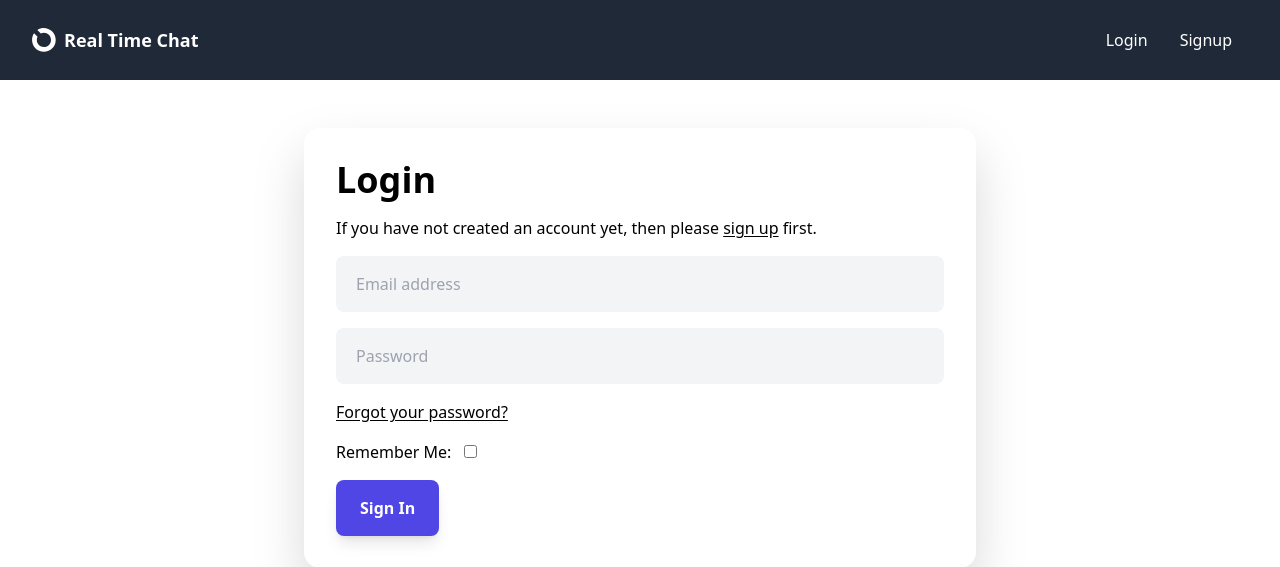
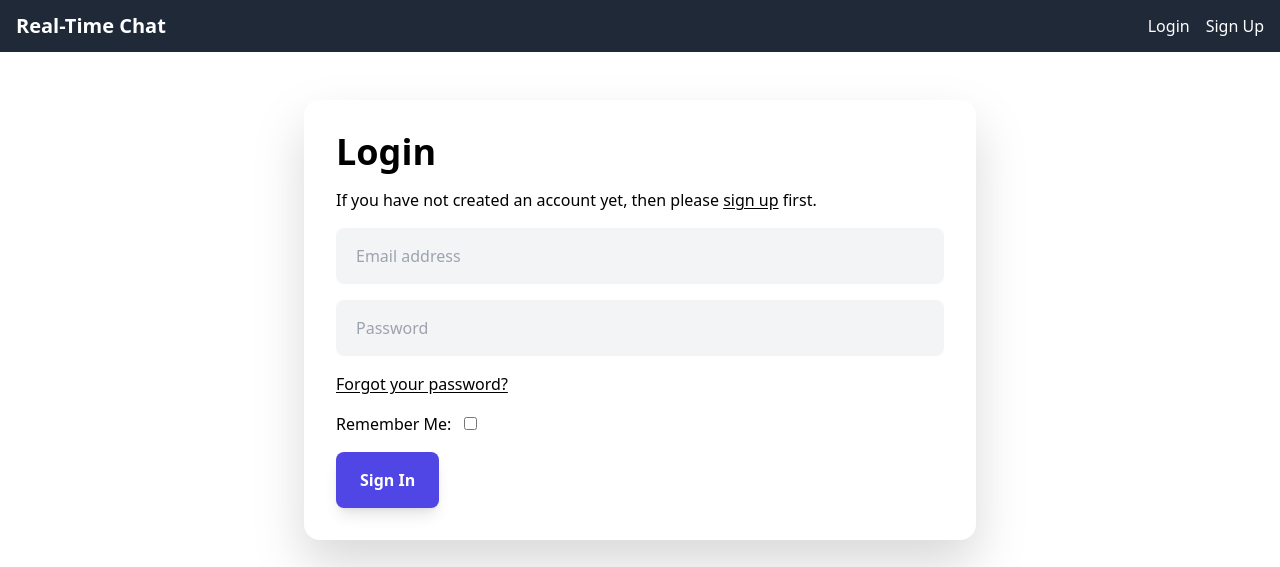
Before and after one commit to zainkiyani682/Live_Cha, a Django app: a page that uses templates/base.html in a window 1280 px wide. Shown: the top 567 px of the page. Run offline with Django 5.2, Linux system fonts and the light colour scheme; parts of the project's set-up code (start-up, migrations or seed data) failed here and were passed over; some libraries are stand-ins or nearby versions.

Commit message:
login logout and signup functionality added

```diff
--- a/a_core/settings.py
+++ b/a_core/settings.py
@@ -15,7 +15,7 @@ from environ import Env
 env = Env()
 Env.read_env()
 ENVIORNMENT = env('ENVIORNMENT', default ="production")
-ENVIORNMENT = "production"
+# ENVIORNMENT = "production"
 # Build paths inside the project like this: BASE_DIR / 'subdir'.
 BASE_DIR = Path(__file__).resolve().parent.parent
 
--- a/a_users/urls.py
+++ b/a_users/urls.py
@@ -1,4 +1,4 @@
-from django.urls import path
+from django.urls import path, include
 from a_users.views import *
 
 urlpatterns = [
@@ -11,4 +11,5 @@ urlpatterns = [
     path('emailverify/', profile_emailverify, name="profile-emailverify"),
     path('profile/verify-email/', profile_verify_email, name="profile-verify-email"),
     path('delete/', profile_delete_view, name="profile-delete"),
+    path('accounts/', include('allauth.urls')),
 ]
--- a/templates/base.html
+++ b/templates/base.html
@@ -121,7 +121,24 @@
 
     {% include 'includes/messages.html' %}
 
-    {% include 'includes/header.html' %}
+    <header class="bg-gray-800 text-white">
+        <nav class="container mx-auto px-4 py-3 flex justify-between items-center">
+            <a href="{% url 'home' %}" class="text-xl font-bold">Real-Time Chat</a>
+            <div class="flex items-center space-x-4">
+                {% if user.is_authenticated %}
+                    <a href="{% url 'profile' %}" class="hover:text-gray-300">Profile</a>
+                    <a href="{% url 'profile-settings' %}" class="hover:text-gray-300">Settings</a>
+                    <form method="post" action="{% url 'account_logout' %}" class="inline">
+                        {% csrf_token %}
+                        <button type="submit" class="hover:text-gray-300">Logout</button>
+                    </form>
+                {% else %}
+                    <a href="{% url 'account_login' %}" class="hover:text-gray-300">Login</a>
+                    <a href="{% url 'account_signup' %}" class="hover:text-gray-300">Sign Up</a>
+                {% endif %}
+            </div>
+        </nav>
+    </header>
 
     {% block layout %}
     {% endblock %}
```
Also changed, not shown: a_users/views.py (+15 -0 lines).
